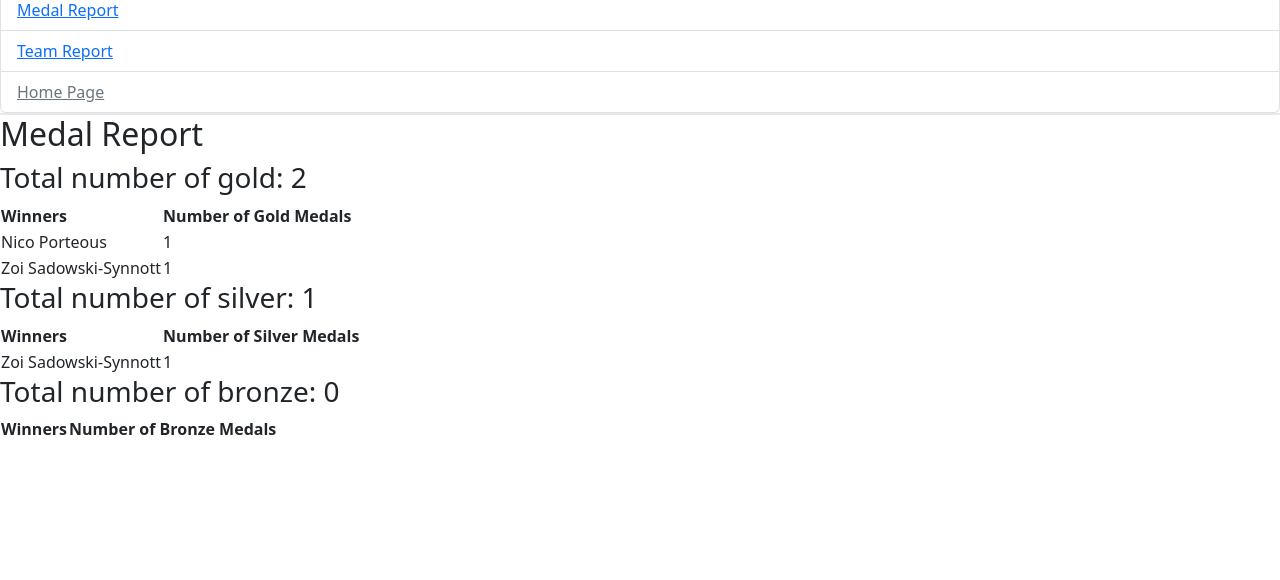
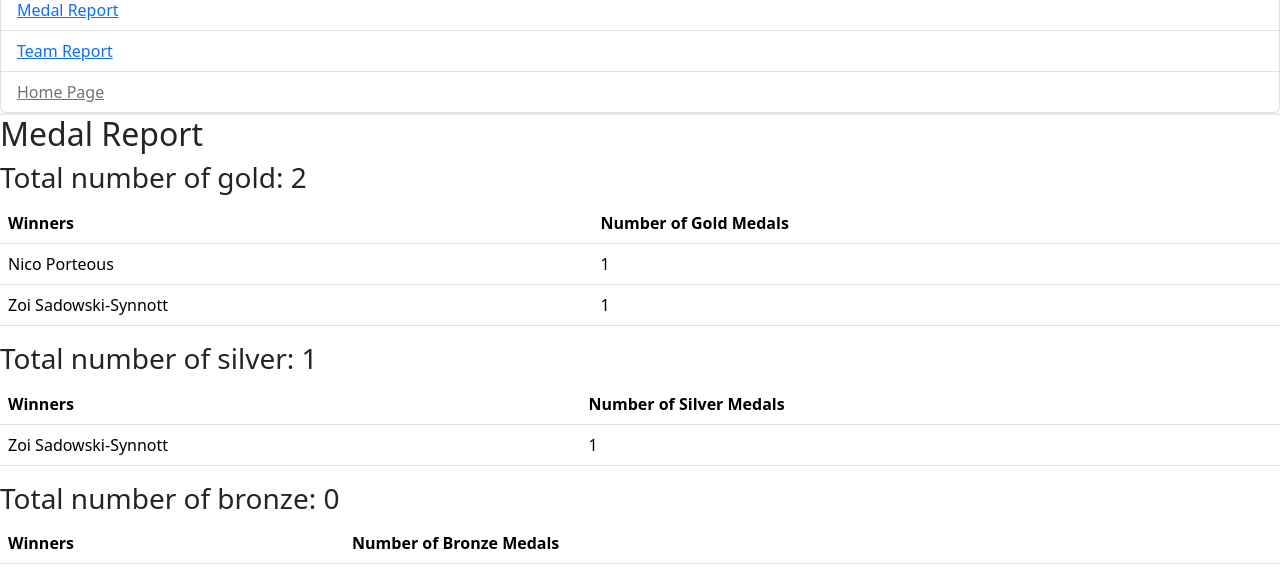
Before and after one commit to nayxie/first-full-stack-nzolympics, a Flask app: page /admin/reportmedals in a window 1280 px wide. Shown: the part 313-893 px from the top of the page. Before the commit the page ends 748 px from the top, so only its background shows below. Run offline with Flask 3, Linux system fonts and the light colour scheme; data comes from the database, SQL or seed files in the repository; lists and menus that the app fills with data are empty.

Commit message:
Update reportmedals.html

```diff
--- a/nzolywebapp/templates/reportmedals.html
+++ b/nzolywebapp/templates/reportmedals.html
@@ -6,8 +6,11 @@
 <h2>Medal Report</h2>
 
 <h3>Total number of gold: {{ goldnum }} </h3>
-<table>
+<table class="table">
+    <thread>
     <tr><th>Winners</th><th>Number of Gold Medals</th></tr>
+    </thread>
+    <tbody>
     {% for winner in goldwinnerlist %}
         <tr>
             {% for entry in winner %}
@@ -15,11 +18,15 @@
             {% endfor %}
         </tr>
     {% endfor %}
+    </tbody>
 </table>
 
 <h3>Total number of silver: {{ silvernum }} </h3>
-<table>
+<table class="table">
+    <thread>
     <tr><th>Winners</th><th>Number of Silver Medals</th></tr>
+    </thread>
+    <tbody>
     {% for winner in silverwinnerlist %}
         <tr>
             {% for entry in winner %}
@@ -27,11 +34,15 @@
             {% endfor %}
         </tr>
     {% endfor %}
+    </tbody>
 </table>
 
 <h3>Total number of bronze: {{ bronzenum }} </h3>
-<table>
+<table class="table">
+    <thread>
     <tr><th>Winners</th><th>Number of Bronze Medals</th></tr>
+    </thread>
+    <tbody>
     {% for winner in bronzewinnerlist %}
         <tr>
             {% for entry in winner %}
@@ -39,6 +50,7 @@
             {% endfor %}
         </tr>
     {% endfor %}
+    </tbody>
 </table>
 
 {% endblock %}
```
